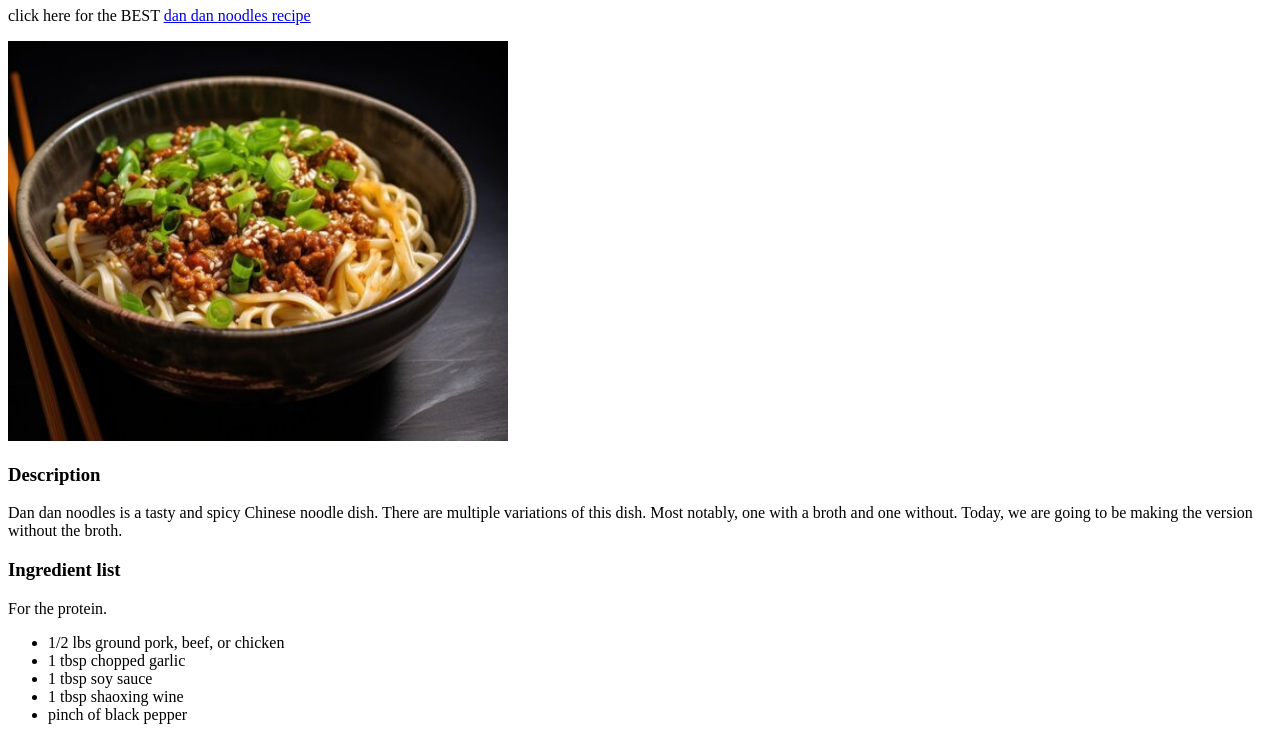
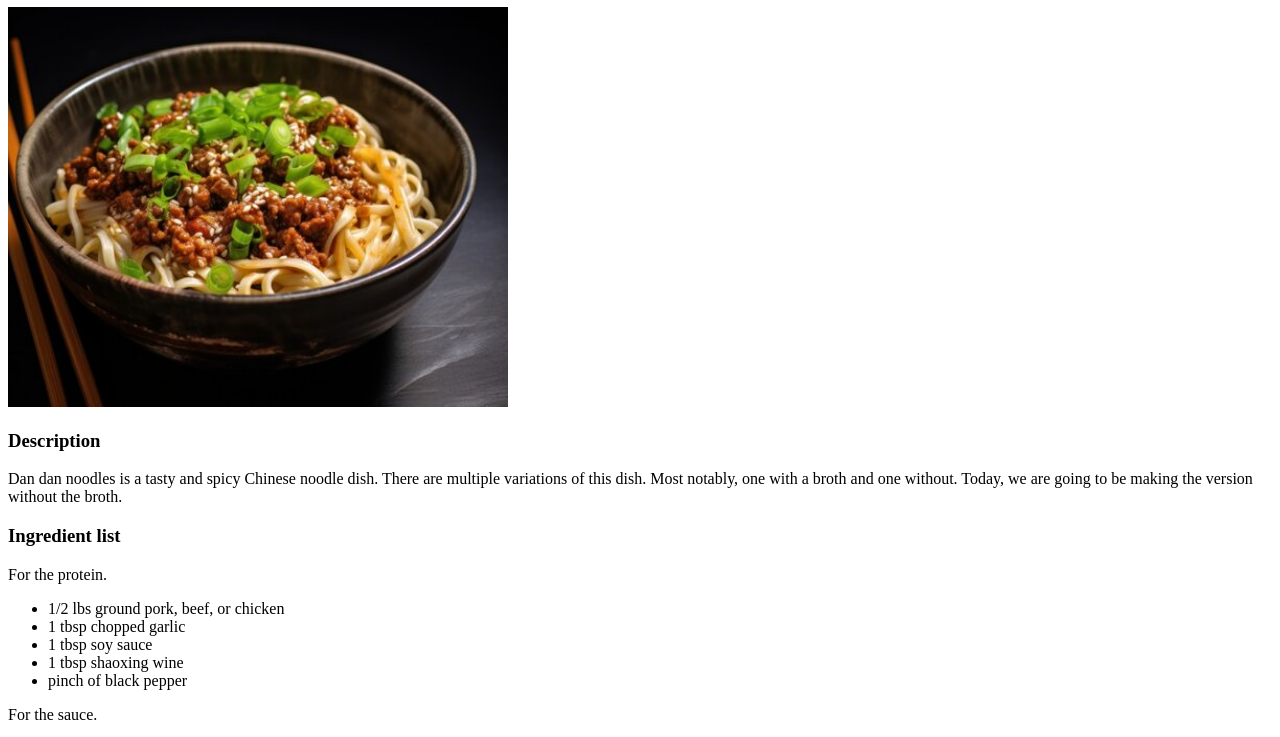
Before and after one commit to JeffThao/odin-recipes, a plain HTML site: page recipes/dan-dan-noodles.html in a window 1280 px wide. Shown: the part 99-836 px from the top of the page. Drawn offline with Linux system fonts and the light colour scheme.

Commit message:
removed unneeded link to recipe.

```diff
--- a/recipes/dan-dan-noodles.html
+++ b/recipes/dan-dan-noodles.html
@@ -8,9 +8,6 @@
 <body>
     <a href="../index.html">Home</a>
     <h1>Dan Dan Noodles</h1>
-    <p>click here for the BEST
-        <a href="https://seonkyounglongest.com/dan-dan-noodles/" target="_blank" rel="noopener noreferrer">dan dan noodles recipe</a>
-    </p>
      <img src="../images/dan-dan-noodles.jpg" alt="Bowl of dan dan noodles" height="400" width="500">
     <h3>Description</h3>
     <p>Dan dan noodles is a tasty and spicy Chinese noodle dish. There are multiple variations of this dish.
```
